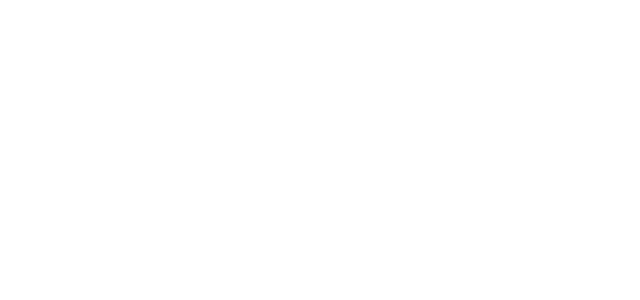
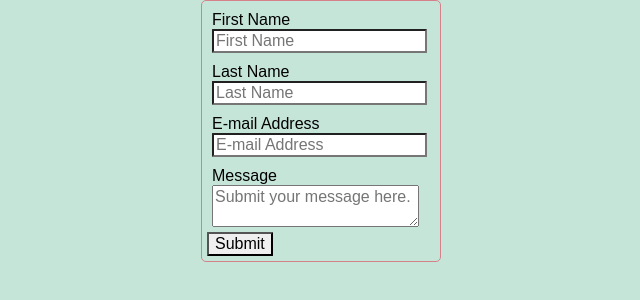
Before and after one commit to tinadominguez/hw_listeners_dominguez_cristina, a plain HTML site: page index.html in a window 1280 px wide. Shown: the whole page, without its empty margins (319-959 px from the left). Drawn offline with Linux system fonts and the light colour scheme.

Commit message:
forms
listener for form

```diff
--- a/css/main.css
+++ b/css/main.css
@@ -0,0 +1,34 @@
+*,
+*:before,
+*:after {
+   box-sizing: border-box;
+}
+
+body {
+    background-color: #C6E5D9;
+}
+
+form {
+  border: 1px solid #D68189;
+  border-radius: 5px;
+  font-family: sans-serif;
+  overflow: hidden;
+  width: 240px;
+  margin-right: auto;
+  margin-left: auto;
+  padding: 5px;
+  padding-top: 5px;
+}
+
+label {
+    display: block;
+    padding: 5px;
+}
+
+input {
+    border-radius: 1px;
+}
+
+input.submit{
+    background: #F4EAD5;
+}
--- a/index.html
+++ b/index.html
@@ -9,9 +9,15 @@
     <link rel="stylesheet" href="css/main.css">
 </head>
 <body>
-
-
-
+<div class="container">
+    <form id="form">
+    <label>First Name <input type="text" name="firstname" placeholder="First Name"></label>
+    <label>Last Name <input type="text" name="lastname" placeholder="Last Name"></label>
+    <label>E-mail Address <input type="email" name="email" placeholder="E-mail Address"></label>
+    <label>Message<textarea name="message" placeholder="Submit your message here."></textarea></label>
+    <input type="submit" name="submit" value="Submit">
+    </form>
+</div>
     <script src="js/main.js"></script>
 </body>
 </html>
--- a/js/main.js
+++ b/js/main.js
@@ -0,0 +1,4 @@
+var form = document.getElementbyId('form');
+    form.addEventListener("submit", function) {
+    submit.preventDefault();
+});
```
